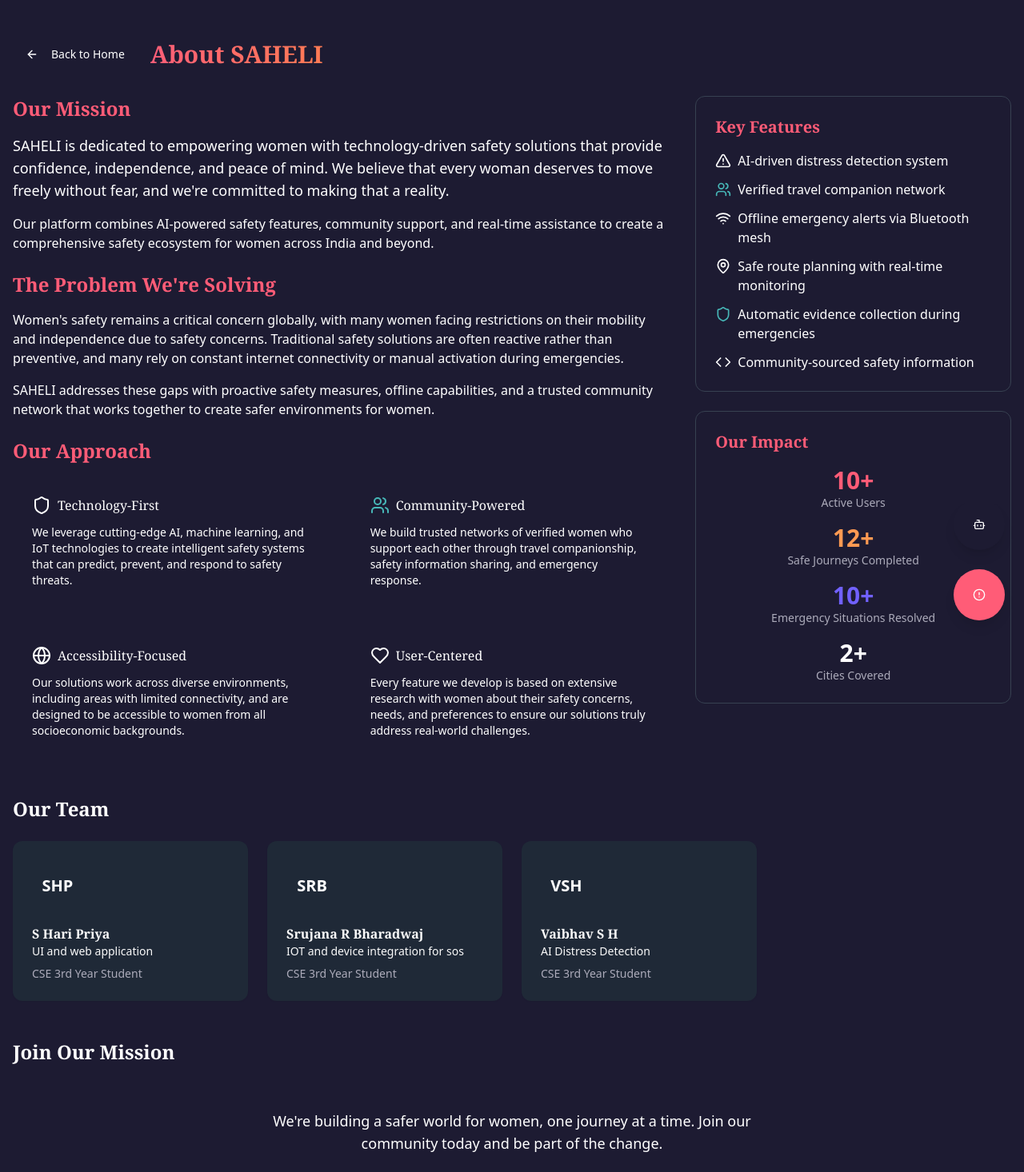
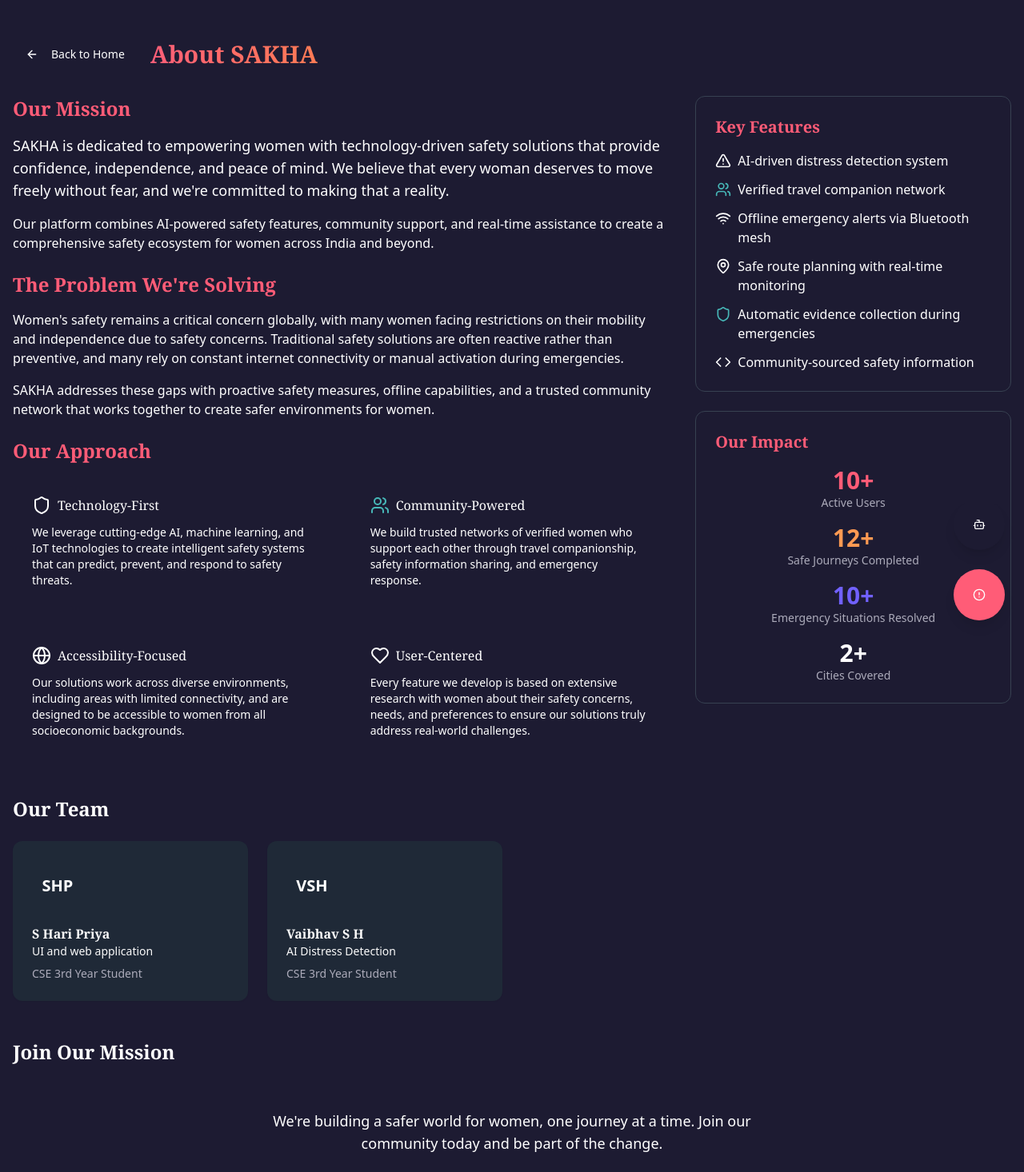
Before and after one commit to VAIBHAV-S-H/Sakha-NMIT-HACKS-2K25, a Next.js app: page /about in a window 1280 px wide. Shown: the top 1466 px of the page at 80% size. Built offline with nearby package versions, Linux system fonts and the light colour scheme.

Commit message:
Update page.tsx

```diff
--- a/app/about/page.tsx
+++ b/app/about/page.tsx
@@ -12,7 +12,7 @@ export default function AboutPage() {
             Back to Home
           </Link>
         </Button>
-        <h1 className="text-3xl font-bold gradient-text">About SAHELI</h1>
+        <h1 className="text-3xl font-bold gradient-text">About SAKHA</h1>
       </div>
 
       <div className="grid grid-cols-1 md:grid-cols-3 gap-8 mb-12">
@@ -20,7 +20,7 @@ export default function AboutPage() {
           <section className="space-y-4">
             <h2 className="text-2xl font-semibold text-primary">Our Mission</h2>
             <p className="text-lg">
-              SAHELI is dedicated to empowering women with technology-driven safety solutions that provide confidence,
+              SAKHA is dedicated to empowering women with technology-driven safety solutions that provide confidence,
               independence, and peace of mind. We believe that every woman deserves to move freely without fear, and
               we're committed to making that a reality.
             </p>
@@ -38,7 +38,7 @@ export default function AboutPage() {
               preventive, and many rely on constant internet connectivity or manual activation during emergencies.
             </p>
             <p>
-              SAHELI addresses these gaps with proactive safety measures, offline capabilities, and a trusted community
+              SAKHA addresses these gaps with proactive safety measures, offline capabilities, and a trusted community
               network that works together to create safer environments for women.
             </p>
           </section>
@@ -158,11 +158,6 @@ export default function AboutPage() {
               bio: "CSE 3rd Year Student",
             },
             {
-              name: "Srujana R Bharadwaj",
-              role: "IOT and device integration for sos",
-              bio: "CSE 3rd Year Student",
-            },
-            {
               name: "Vaibhav S H",
               role: "AI Distress Detection",
               bio: "CSE 3rd Year Student",
```
